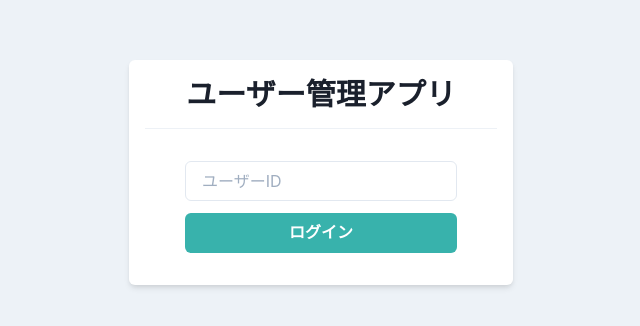
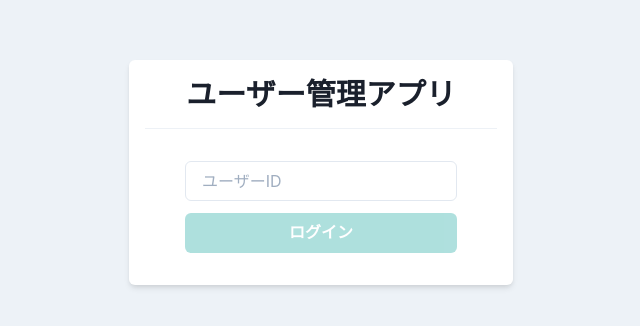
Before and after one commit to IkkeiMiyamoto/React-PracticeApp-UserManagement, a React (Create React App) app: page / in a window 1280 px wide. Shown: the part 228-554 px from the top of the page, without its empty margins (319-959 px from the left). Built offline with nearby package versions, Linux system fonts and the light colour scheme.

Commit message:
ログイン機能の実装

```diff
--- a/src/components/atoms/button/PrimaryButton.tsx
+++ b/src/components/atoms/button/PrimaryButton.tsx
@@ -4,11 +4,14 @@ import {memo,VFC} from "react";
 
 type Props = {
     children: ReactNode;
+    disabled?: boolean;
+    loading?: boolean;
+    onClick: () => void;
 }
 
 export const PrimaryButton: VFC<Props> = memo((props) =>{
-    const {children} = props;
+    const {children,onClick,disabled=false,loading=false} = props;
     return(
-        <Button bg="teal.400" color="white" _hover={{opacity:0.8}}>{children}</Button>
+        <Button bg="teal.400" color="white" _hover={{opacity:0.8}} onClick={onClick} isLoading={loading} disabled={disabled}>{children}</Button>
     );
 });
--- a/src/components/pages/Login.tsx
+++ b/src/components/pages/Login.tsx
@@ -5,9 +5,10 @@ import { useAuth } from '../../hooks/useAuth';
 import { PrimaryButton } from '../atoms/button/PrimaryButton';
 
 export const Login: VFC = memo(() =>{
-    const {login} = useAuth();
+    const {login,loading} = useAuth();
     const [userId,setUserId] = useState('');
     const onChangeUserId = (e: ChangeEvent<HTMLInputElement>) => setUserId(e.target.value);
+    const onClickLogin = () => login(userId);
     return (
         <Flex align="center" justify="center" height="100vh">
             <Box bg="white" w="sm" p={4} borderRadius="md" shadow="md">
@@ -15,7 +16,7 @@ export const Login: VFC = memo(() =>{
                 <Divider my={4} />
                 <Stack spacing={3} py={4} px={10}>
                   <Input placeholder='ユーザーID' value={userId} onChange={onChangeUserId} />
-                  <PrimaryButton>ログイン</PrimaryButton>
+                  <PrimaryButton onClick={onClickLogin} loading={loading} disabled={userId === ""}>ログイン</PrimaryButton>
                 </Stack>
             </Box>
         </Flex>
--- a/src/hooks/useAuth.ts
+++ b/src/hooks/useAuth.ts
@@ -17,5 +17,5 @@ export const useAuth = () =>{
             }
         }).catch(() => alert("ログインできません")).finally(() => setLoading(false));
     },[history]);
-    return{login};
+    return{login,loading};
 }
```
